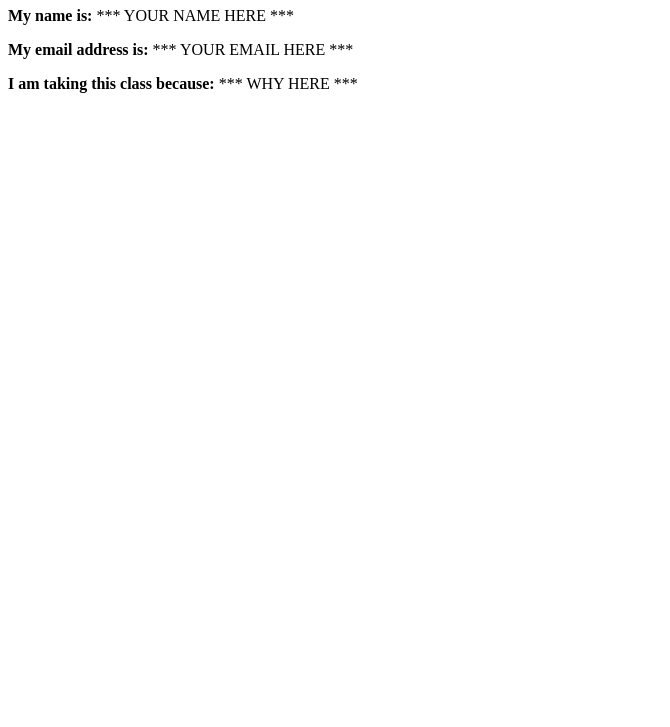
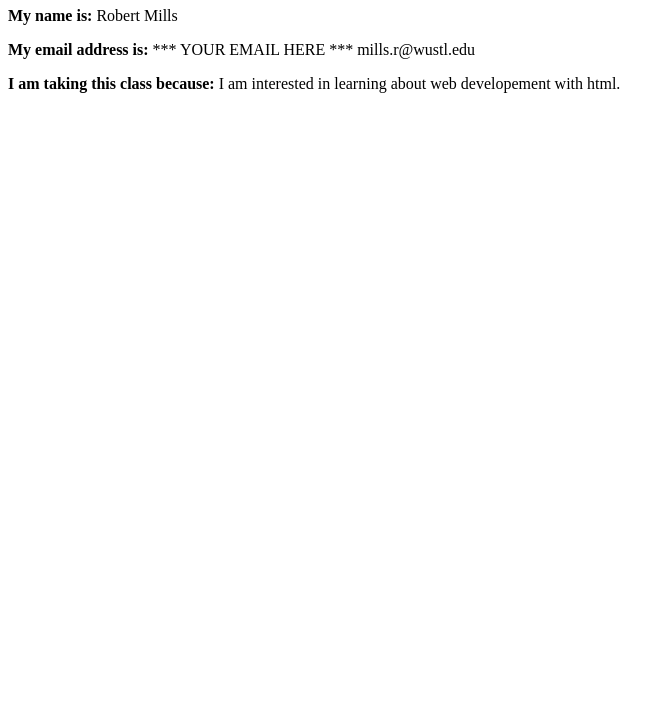
Before and after one commit to cse204-2024/01-hello-world-robertmills9, a plain HTML site: page index.html in a window 1280 px wide. Shown: the part 73-800 px from the top of the page, without its empty margins (0-670 px from the left). Drawn offline with Linux system fonts and the light colour scheme.

Commit message:
made initial text changes

```diff
--- a/index.html
+++ b/index.html
@@ -10,15 +10,16 @@
         <h1>Hello world!</h1>
         <p>
             <strong>My name is:</strong>
-            *** YOUR NAME HERE ***
+            Robert Mills
         </p>
         <p>
             <strong>My email address is:</strong>
             *** YOUR EMAIL HERE ***
+            mills.r@wustl.edu
         </p>
         <p>
             <strong>I am taking this class because:</strong>
-            *** WHY HERE ***
+            I am interested in learning about web developement with html.
         </p>
 
     </body>
```
